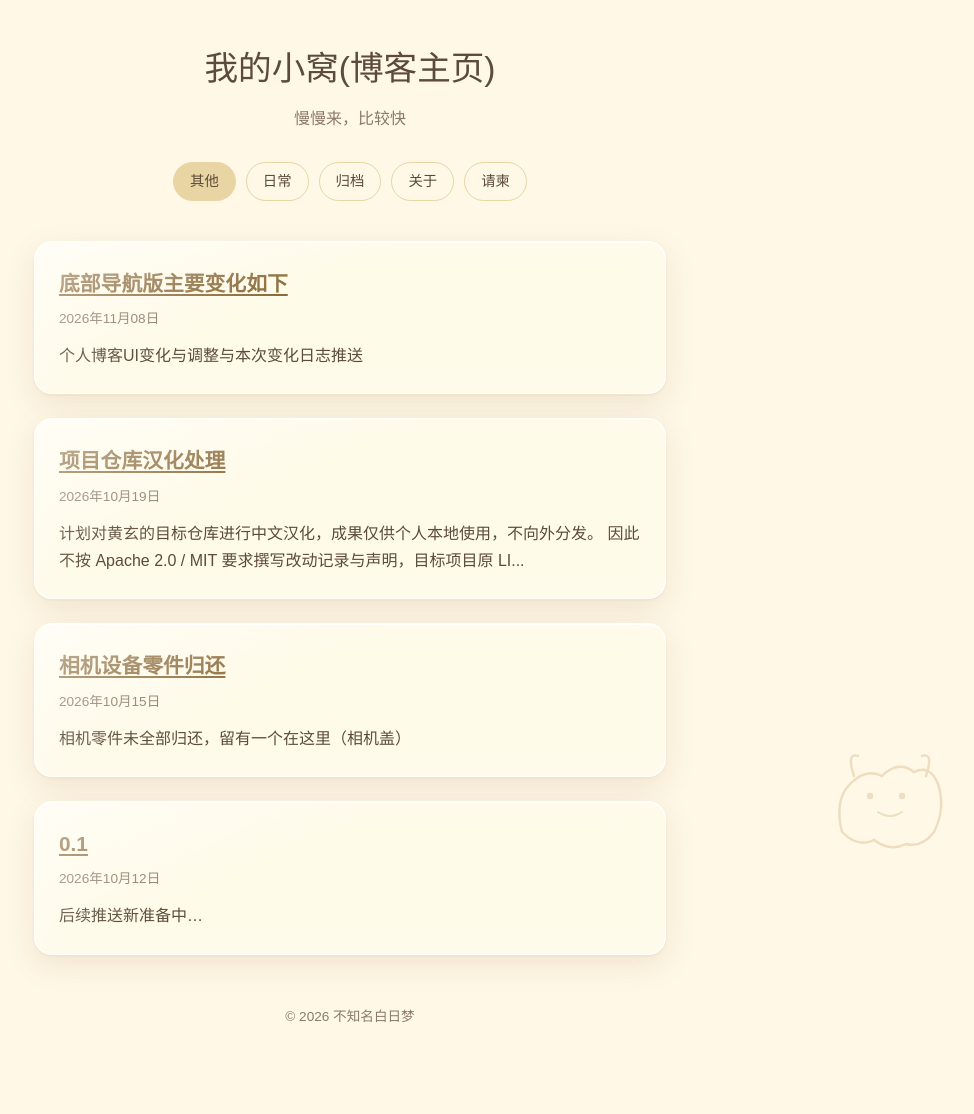
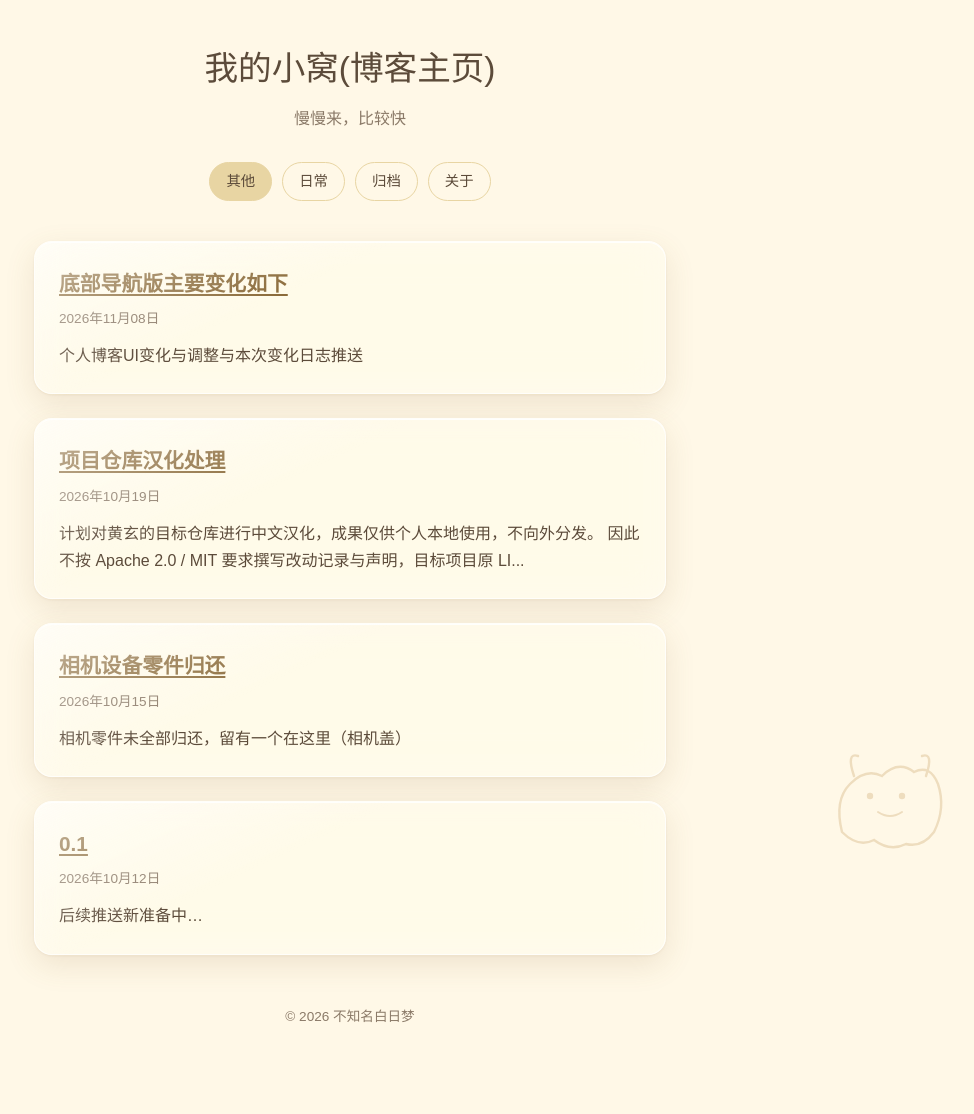
Before and after one commit to MYOUYIM/MYOUYIM.github.io, a Jekyll site: the page built from index.md, in a window 1280 px wide. Shown: the whole page, without its empty margins (290-1264 px from the left). Built offline with Jekyll 4.4.1, drawn with Linux system fonts in a browser that asks for light colours.

Commit message:
更新 default.html

```diff
--- a/_layouts/default.html
+++ b/_layouts/default.html
@@ -18,7 +18,6 @@
       <a href="{{ '/daily.html' | relative_url }}" class="cat-btn">日常</a>
       <a href="{{ '/thought.html' | relative_url }}" class="cat-btn">归档</a>
       <a href="{{ '/cat.html' | relative_url }}" class="cat-btn">关于</a>
-      <a href="{{ '/invitation/' | relative_url }}" class="cat-btn">请柬</a>
     </nav>
     <main>
       {{ content }}
```
